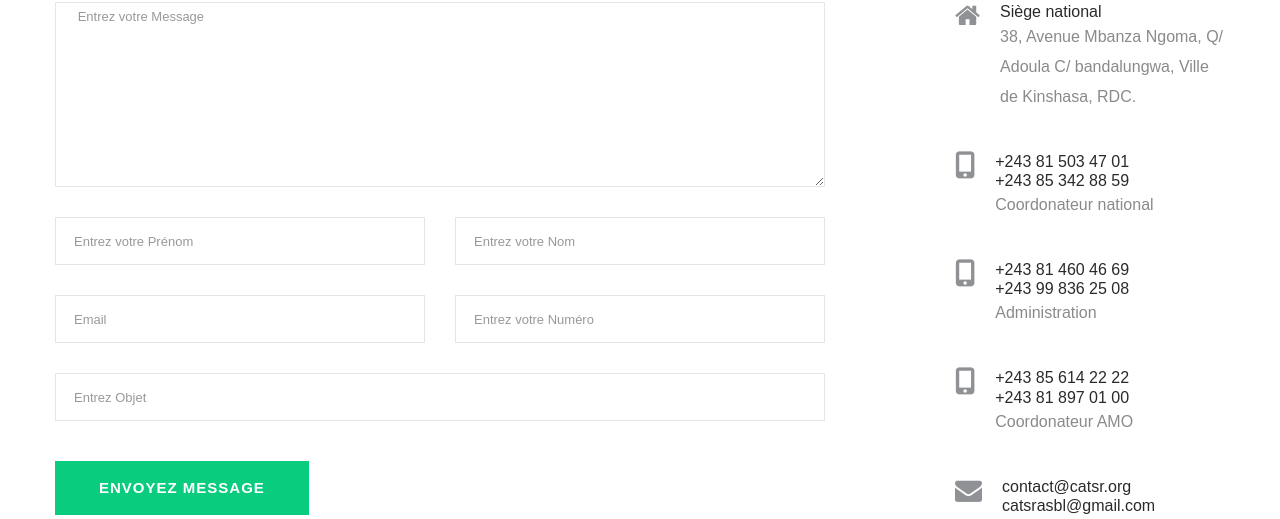
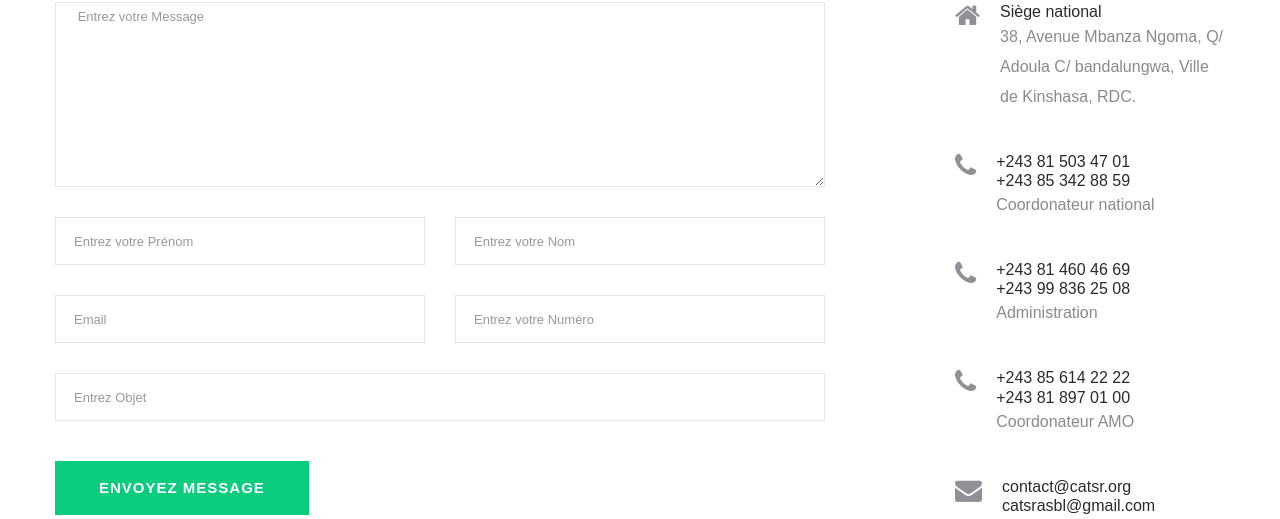
Before and after one commit to Kgermando/catsr, a Django app: page /contact in a window 1280 px wide. Shown: the part 734-1253 px from the top of the page. Run offline with Django 3.2, Linux system fonts and the light colour scheme; some libraries are stand-ins or nearby versions; some web fonts are replaced.

Commit message:
fix icons contact

```diff
--- a/templates/pages/app/contact.html
+++ b/templates/pages/app/contact.html
@@ -80,7 +80,7 @@
                         </div>
                     </div>
                     <div class="media contact-info">
-                        <span class="contact-info__icon"><i class="fa fa-mobile-alt"></i></span>
+                        <span class="contact-info__icon"><i class="fa fa-phone"></i></i></span>
                         <div class="media-body">
                             <h3>+243 81 503 47 01</h3>
                             <h3>+243 85 342 88 59</h3>
@@ -88,7 +88,7 @@
                         </div>
                     </div>
                     <div class="media contact-info">
-                        <span class="contact-info__icon"><i class="fa fa-mobile-alt"></i></span>
+                        <span class="contact-info__icon"><i class="fa fa-phone"></i></i></span>
                         <div class="media-body">
                             <h3>+243 81 460 46 69</h3>
                             <h3>+243 99 836 25 08</h3>
@@ -103,7 +103,7 @@
                         </div>
                     </div> -->
                     <div class="media contact-info">
-                        <span class="contact-info__icon"><i class="fa fa-mobile-alt"></i></span>
+                        <span class="contact-info__icon"><i class="fa fa-phone"></i></i></span>
                         <div class="media-body">
                             <h3>+243 85 614 22 22</h3>
                             <h3>+243 81 897 01 00</h3>
```
